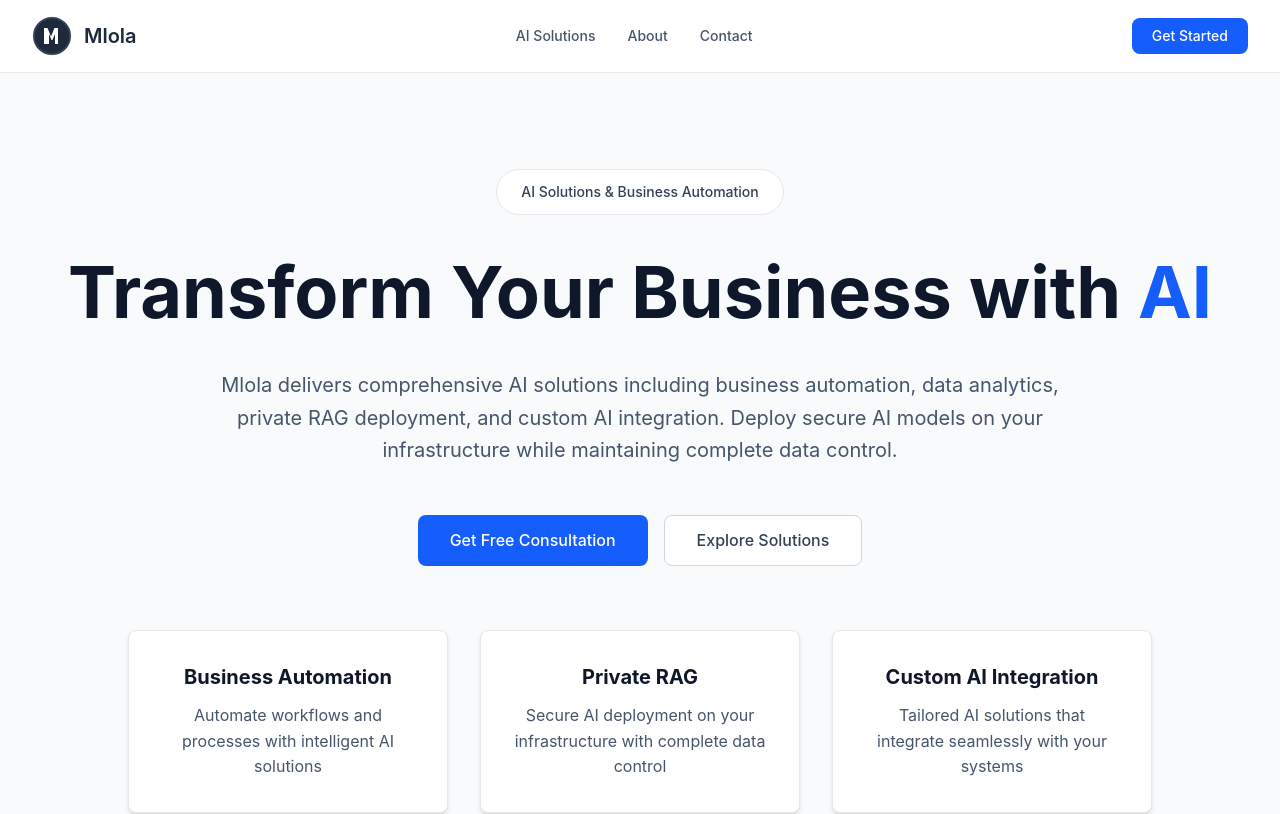
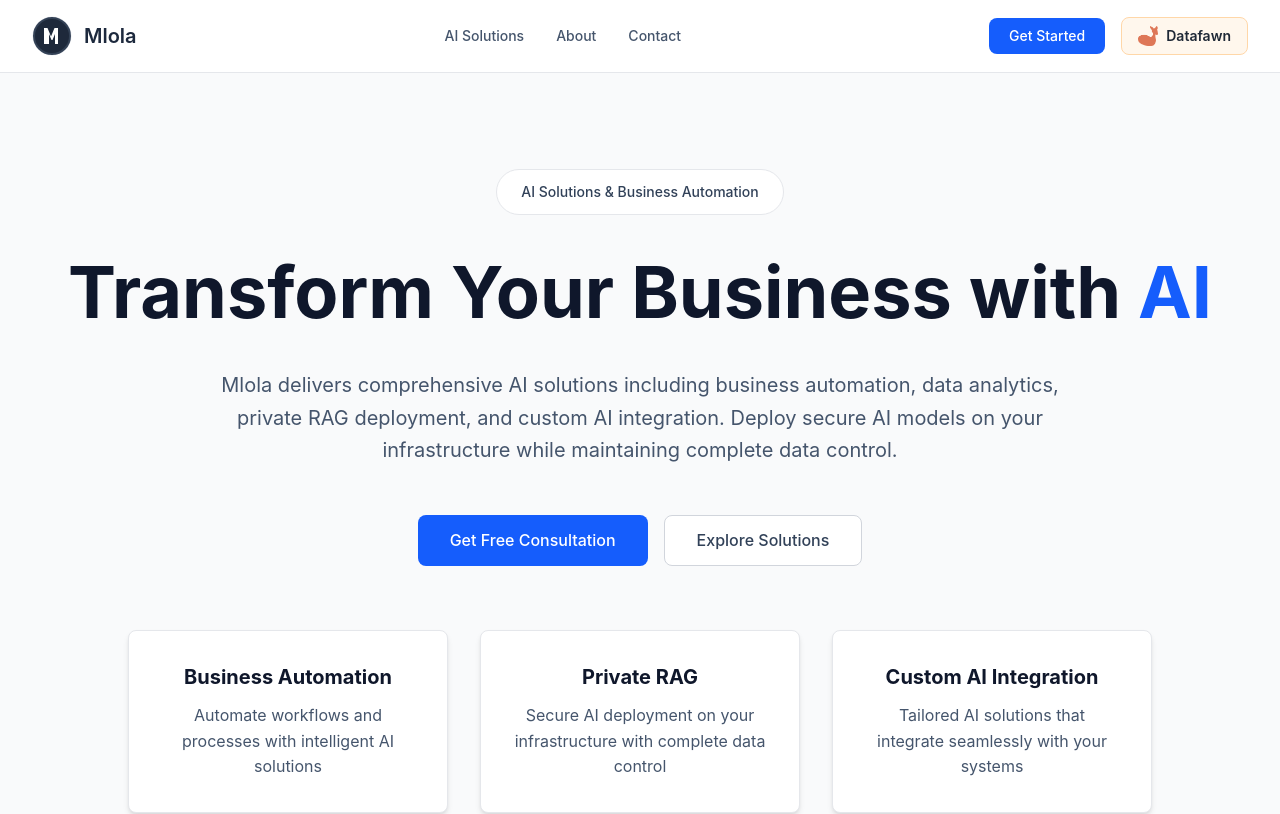
Before and after one commit to Fikrifrds/mlola, a Next.js app: page / in a window 1280 px wide. Shown: the top 814 px of the page. Built offline with nearby package versions, Linux system fonts and the light colour scheme.

Commit message:
add datafawn

```diff
--- a/app/page.js
+++ b/app/page.js
@@ -217,15 +217,15 @@ export default function Home() {
         }}
       />
 
-      <div className="min-h-screen bg-white">
+      <div id="top" className="min-h-screen bg-white">
         {/* Header */}
         <header className="bg-white border-b border-gray-200 sticky top-0 z-50" role="banner">
           <div className="max-w-7xl mx-auto px-4 sm:px-6 lg:px-8">
             <div className="flex justify-between items-center py-4">
-              <div className="flex items-center gap-3">
+              <a href="#top" className="flex items-center gap-3 cursor-pointer hover:opacity-80 transition-opacity">
                 <img src="/mlola-logo.svg" alt="Mlola Logo" className="w-10 h-10" />
                 <span className="text-xl font-semibold text-slate-800">Mlola</span>
-              </div>
+              </a>
 
               <nav className="hidden md:flex items-center gap-8" role="navigation" aria-label="Main navigation">
                 <a href="#services" className="text-slate-600 hover:text-slate-900 font-medium text-sm">AI Solutions</a>
@@ -239,6 +239,16 @@ export default function Home() {
                   className="bg-blue-600 text-white px-5 py-2 rounded-lg font-medium text-sm hover:bg-blue-700"
                 >
                   Get Started
+                </a>
+                <a
+                  href="https://datafawn.com"
+                  target="_blank"
+                  rel="noopener noreferrer"
+                  className="bg-orange-50 border border-orange-200 px-4 py-2 rounded-lg font-medium hover:bg-orange-100 hover:border-orange-300 flex items-center gap-2 transition-all duration-200"
+                  title="Visit DataFawn"
+                >
+                  <img src="/product_logos/dataFawn.png" alt="DataFawn Logo" className="w-5 h-5" />
+                  <span className="text-sm font-semibold hidden lg:inline">Datafawn</span>
                 </a>
               </div>
             </div>
```
